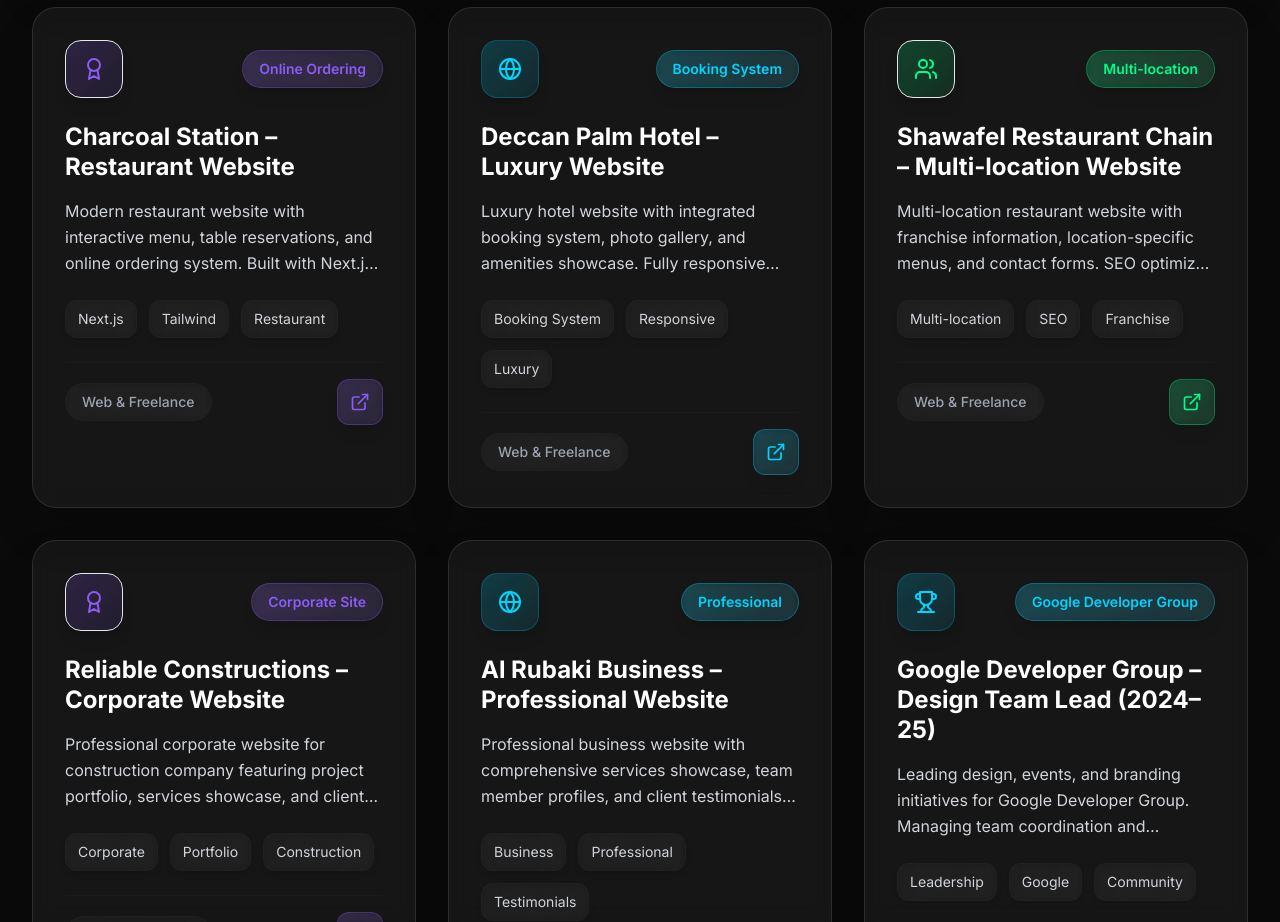
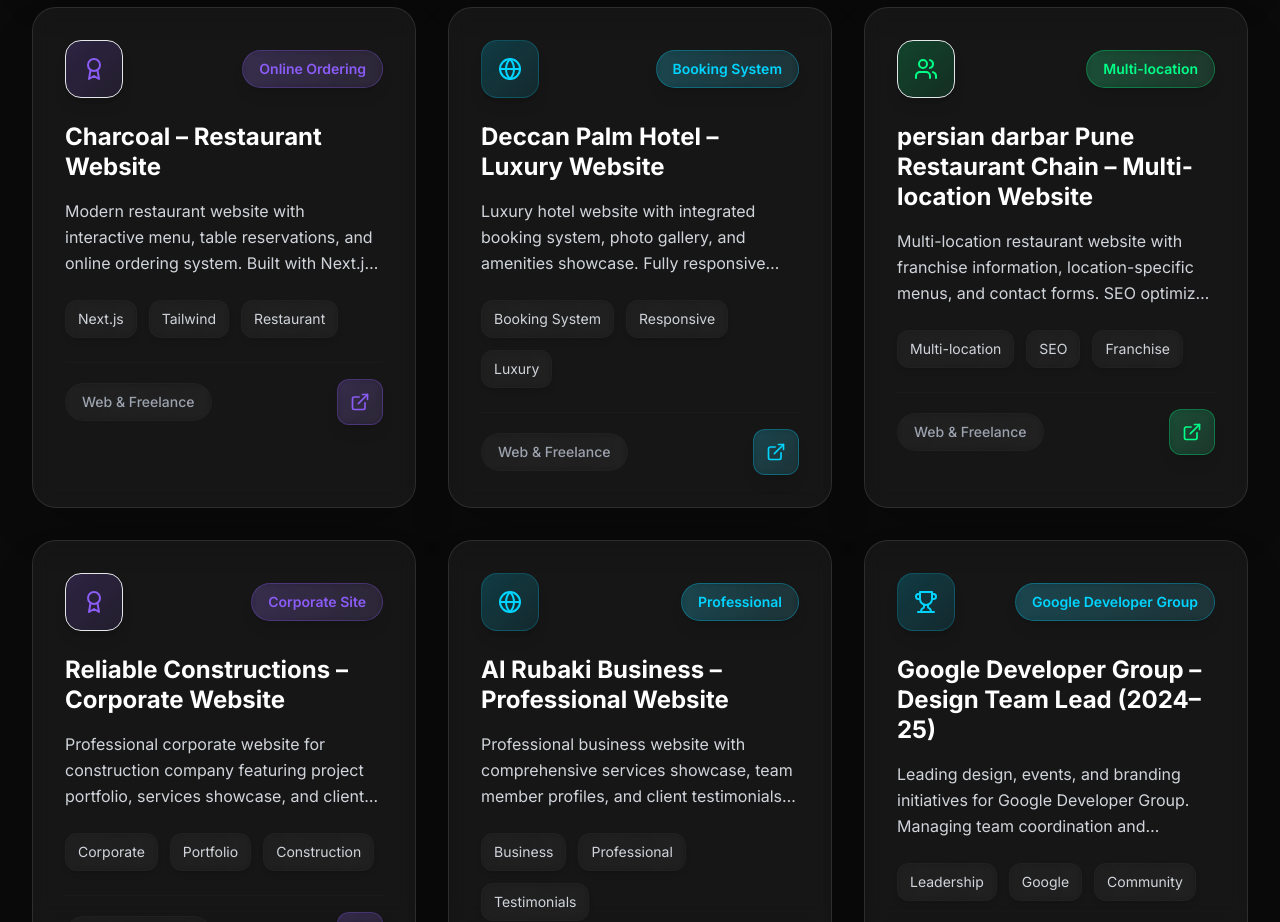
Before and after one commit to zxiddd/zaddy-agency, a Next.js app in the folder temmmp/: page /portfolio in a window 1280 px wide. Shown: the part 3420-4342 px from the top of the page. Built offline with nearby package versions, Linux system fonts and the light colour scheme.

Commit message:
Update page.tsx

```diff
--- a/temmmp/app/portfolio/page.tsx
+++ b/temmmp/app/portfolio/page.tsx
@@ -148,7 +148,7 @@
     },
     {
       id: 13,
-      title: 'Charcoal Station – Restaurant Website',
+      title: 'Charcoal – Restaurant Website',
       description: 'Modern restaurant website with interactive menu, table reservations, and online ordering system. Built with Next.js + Tailwind CSS for optimal performance.',
       tags: ['Next.js', 'Tailwind', 'Restaurant'],
       category: 'Web & Freelance',
@@ -170,14 +170,14 @@
     },
     {
       id: 15,
-      title: 'Shawafel Restaurant Chain – Multi-location Website',
+      title: 'persian darbar Pune Restaurant Chain – Multi-location Website',
       description: 'Multi-location restaurant website with franchise information, location-specific menus, and contact forms. SEO optimized for local search visibility.',
       tags: ['Multi-location', 'SEO', 'Franchise'],
       category: 'Web & Freelance',
       icon: <Users className="w-6 h-6" />,
       highlight: 'Multi-location',
       color: 'neon-green',
-      projectUrl: 'https://shawafel.com'
+      projectUrl: 'https://persiandarbar.com'
     },
     {
       id: 16,
```
